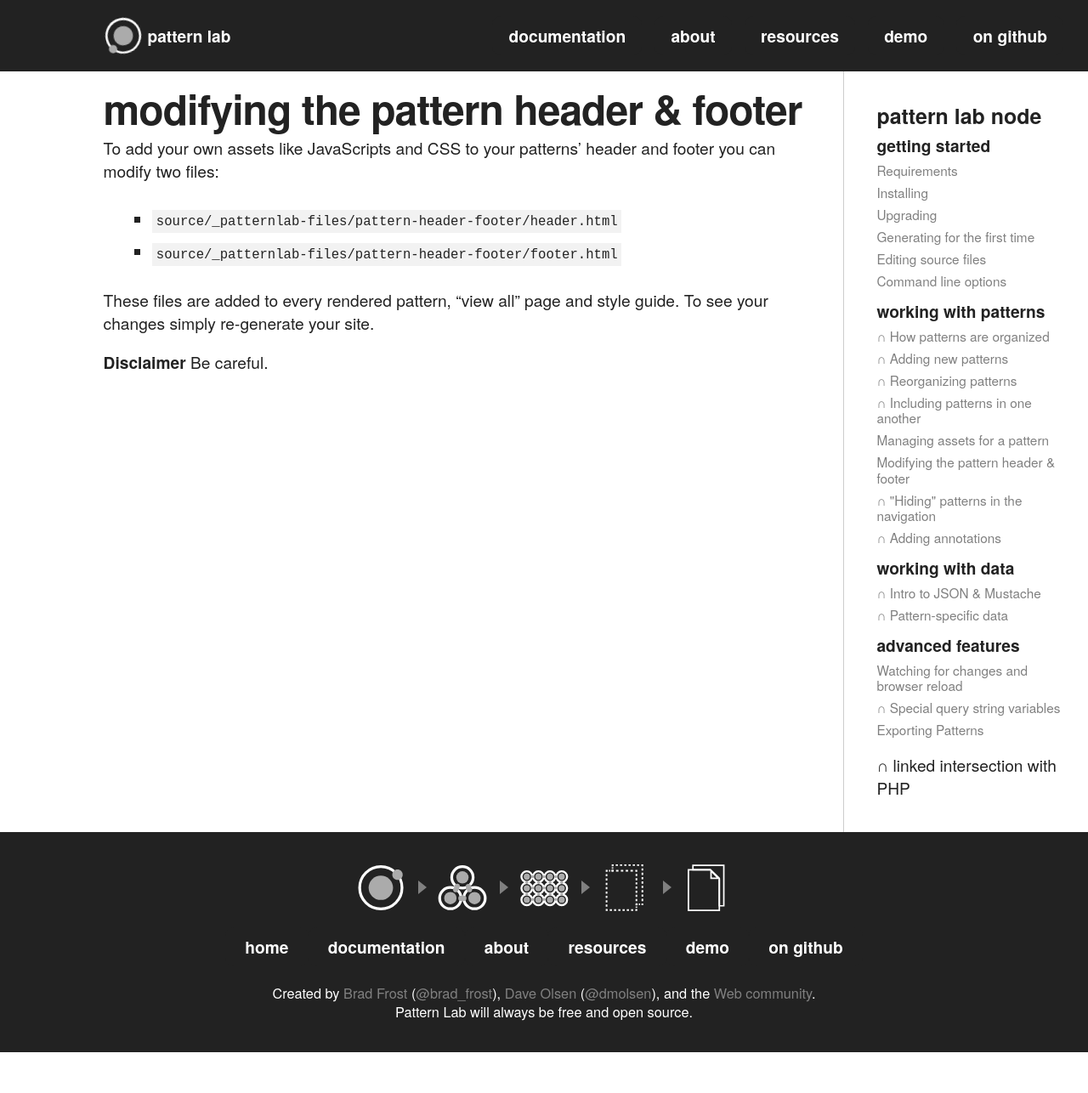
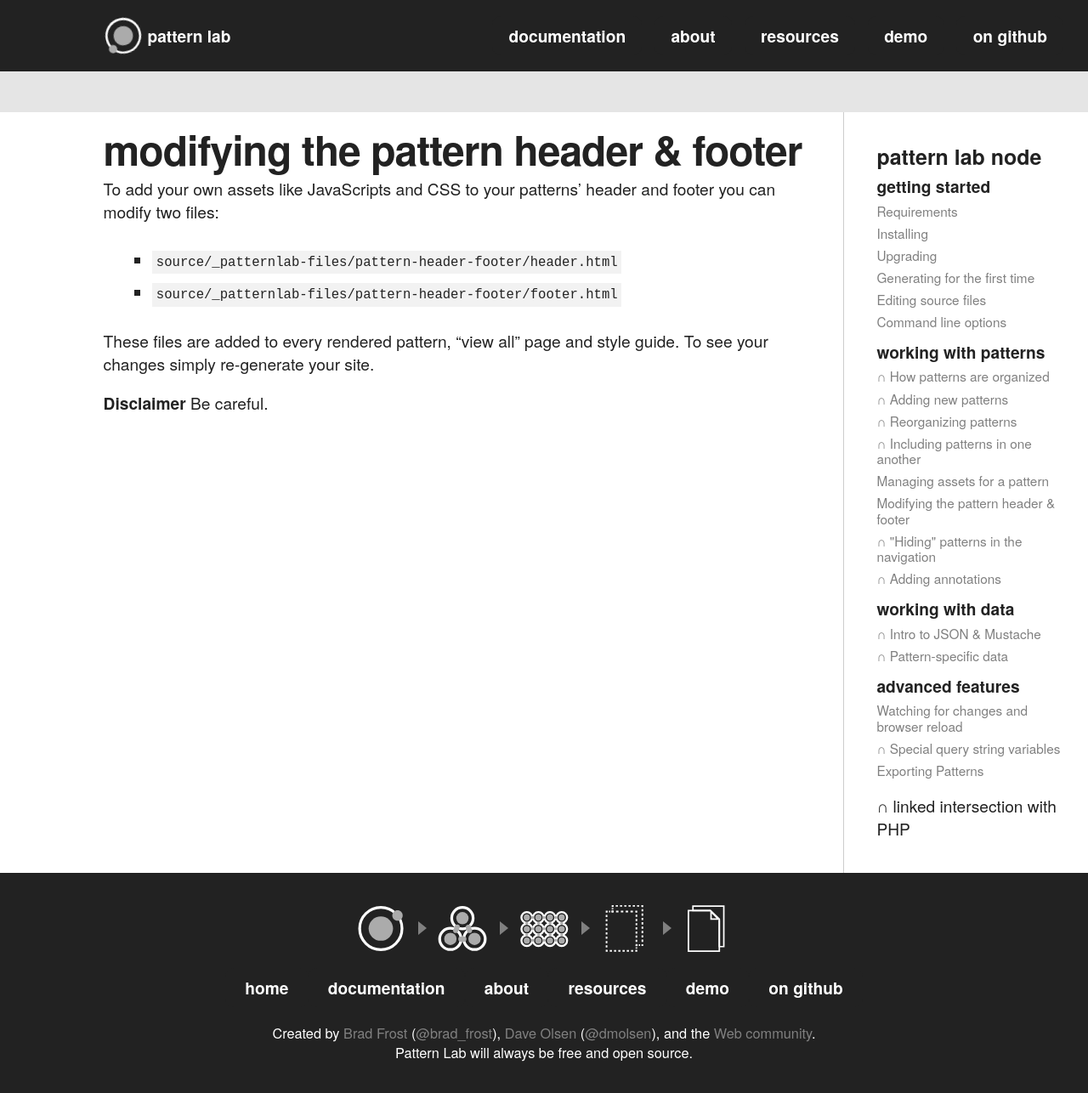
Before and after one commit to pattern-lab/website, a Jekyll site: the page built from patternlabsite/docs/node/pattern-header-footer.md, in a window 1280 px wide. Shown: the whole page at 85% size. Built offline with Jekyll 4.4.1, drawn with Linux system fonts in a browser that asks for light colours; Markdown is read by kramdown in place of the engine named in the settings; comment, search, counter and statistics services are not loaded; before the commit the page ends 1238 px from its top, so only the background shows below that.

Commit message:
Added banner class for page headings

```diff
--- a/patternlabsite/_layouts/docs-node.html
+++ b/patternlabsite/_layouts/docs-node.html
@@ -9,6 +9,9 @@
 
 <body class="docs">
     {% include header.html %}
+    <div class="banner">
+	    <h1>{{ page.heading }}</h1>
+    </div>
     <div class="l-two-col">
   		<div class="content">
        {{content}}
```
